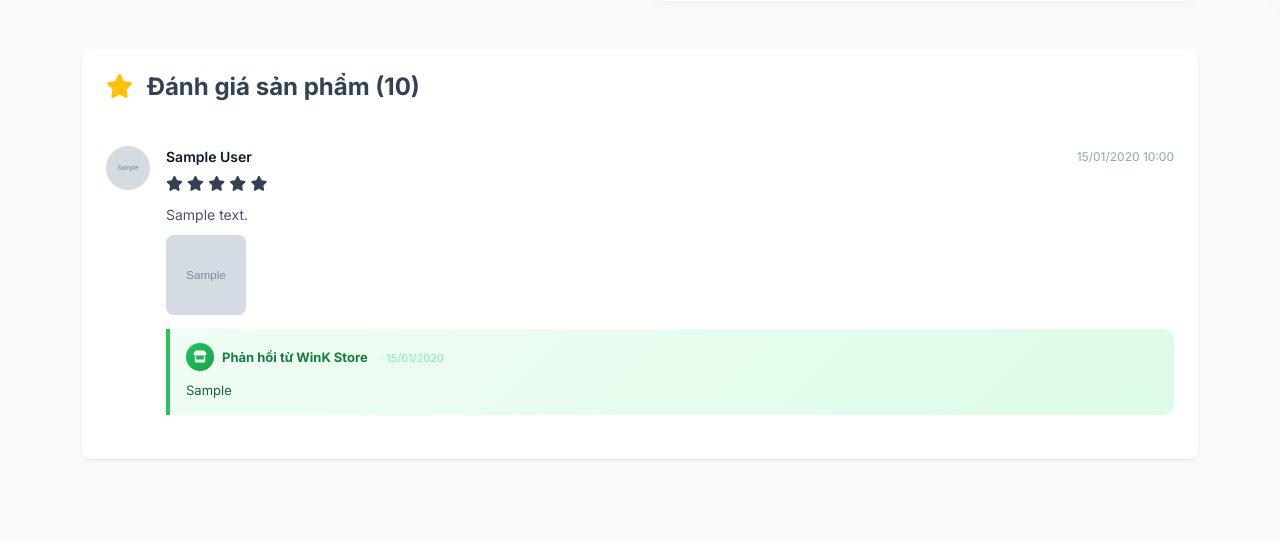
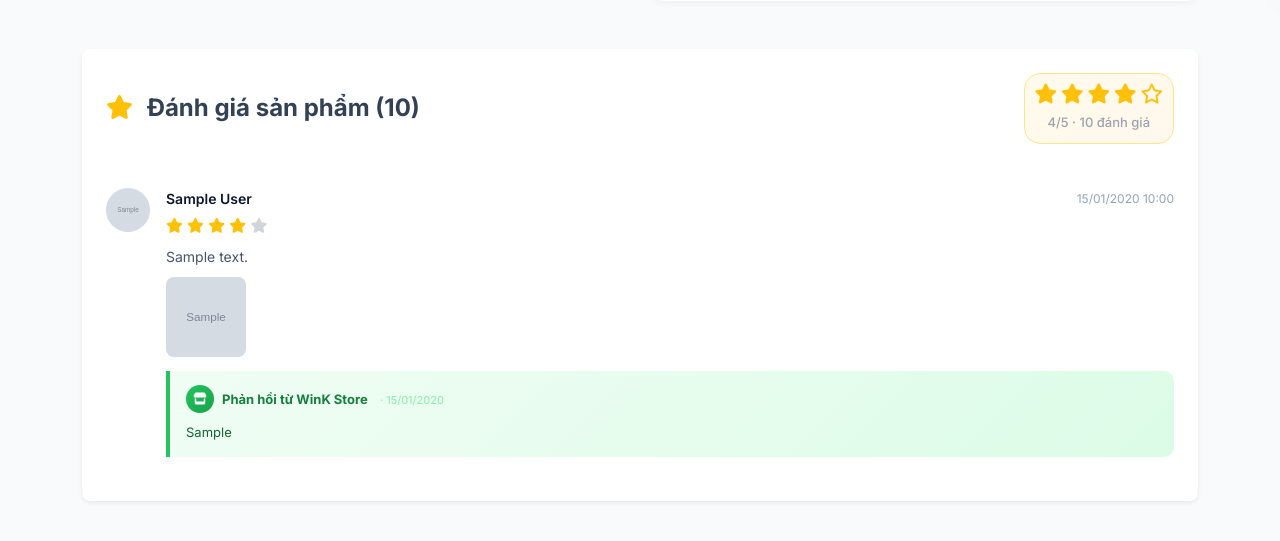
Before and after one commit to hieule210924tb/DATN_Shoe_Store, a PHP site: the page made by pages/product_detail.php in a window 1280 px wide. Shown: the part 841-1382 px from the top of the page. Run offline with PHP 8.4, Linux system fonts and the light colour scheme; the visitor is signed in with stand-in values (Sample User, id 1); tables that the repository leaves empty hold one stand-in row (values such as "Sample post"); grey boxes marked "Sample" are stand-in pictures; some libraries are stand-ins or nearby versions.

Commit message:
Hiển thị thêm giá trị trung bình số sao mỗi sản phẩm

```diff
--- a/assets/css/product.css
+++ b/assets/css/product.css
@@ -249,7 +249,9 @@
     cursor: pointer;
 }
 
-.color-option input { display: none; }
+.color-option input {
+    display: none;
+}
 
 .color-option span {
     display: inline-block;
@@ -262,7 +264,7 @@
 }
 
 .color-option:hover span,
-.color-option input:checked + span {
+.color-option input:checked+span {
     border-color: var(--primary);
     color: var(--primary);
     background: var(--primary-bg);
@@ -278,7 +280,9 @@
     cursor: pointer;
 }
 
-.size-opt input { display: none; }
+.size-opt input {
+    display: none;
+}
 
 .size-opt span {
     display: flex;
@@ -295,7 +299,7 @@
 }
 
 .size-opt:hover span,
-.size-opt input:checked + span {
+.size-opt input:checked+span {
     border-color: var(--primary);
     color: var(--primary);
     background: var(--primary-bg);
@@ -561,3 +565,65 @@
 [data-theme="dark"] .size-guide-table td {
     border-color: rgba(255, 255, 255, 0.08);
 }
+
+/* === STAR RATING === */
+.star-rating i {
+    color: #ffc107;
+    font-size: 15px;
+}
+
+.star-rating i.empty {
+    color: #d1d5db;
+}
+
+[data-theme="dark"] .star-rating i.empty {
+    color: #4b5563;
+}
+
+/* === RATING SUMMARY === */
+.rating-summary {
+    display: inline-flex;
+    flex-direction: column;
+    align-items: center;
+    gap: 6px;
+    border: 1px solid #fde68a;
+    border-radius: 16px;
+    padding: 10px;
+    background: linear-gradient(135deg, #fffbeb 0%, #fff7ed 100%);
+}
+
+.rating-avg-score {
+    font-size: 48px;
+    font-weight: 800;
+    color: #f59e0b;
+    line-height: 1;
+    letter-spacing: -2px;
+}
+
+.rating-avg-stars {
+    display: flex;
+    gap: 4px;
+    font-size: 20px;
+    color: #ffc107;
+}
+
+.rating-avg-label {
+    font-size: 13px;
+    color: #9ca3af;
+    font-weight: 500;
+    margin-top: 2px;
+}
+
+/* Dark mode */
+[data-theme="dark"] .rating-summary {
+    background: linear-gradient(135deg, #1c1a0e 0%, #1a1407 100%);
+    border-color: #44370a;
+}
+
+[data-theme="dark"] .rating-avg-score {
+    color: #fbbf24;
+}
+
+[data-theme="dark"] .rating-avg-label {
+    color: #6b7280;
+}
--- a/pages/product_detail.php
+++ b/pages/product_detail.php
@@ -241,10 +241,33 @@ include dirname(__DIR__) . '/includes/header.php';
         <!-- Reviews Section -->
         <div class="mt-5">
             <div class="bg-white rounded-3 p-4 shadow-sm">
+                <div class="d-flex justify-content-between align-items-center">
                 <h4 class="fw-bold mb-4">
                     <i class="fas fa-star me-2" style="color:#ffc107;"></i>
                     Đánh giá sản phẩm (<?php echo $product['total_reviews']; ?>)
                 </h4>
+                <?php
+                if ($product['total_reviews'] > 0):
+                    $avgRating = round($product['avg_rating'], 1);
+                    ?>
+                <!-- Rating Summary -->
+                <div class="rating-summary mb-4">
+                    <div class="rating-avg-stars">
+                        <?php for ($i = 1; $i <= 5; $i++):
+                            $diff = $avgRating - $i + 1;
+                            if ($diff >= 1): ?>
+                                <i class="fas fa-star"></i>
+                            <?php elseif ($diff > 0): ?>
+                                <i class="fas fa-star-half-alt"></i>
+                            <?php else: ?>
+                                <i class="far fa-star"></i>
+                            <?php endif; ?>
+                        <?php endfor; ?>
+                    </div>
+                    <div class="rating-avg-label"><?php echo $avgRating; ?>/5 · <?php echo $product['total_reviews']; ?> đánh giá</div>
+                </div>
+                </div>
+                <?php endif; ?>
 
                 <?php if (!empty($reviews)): ?>
                     <?php foreach ($reviews as $review): ?>
```
